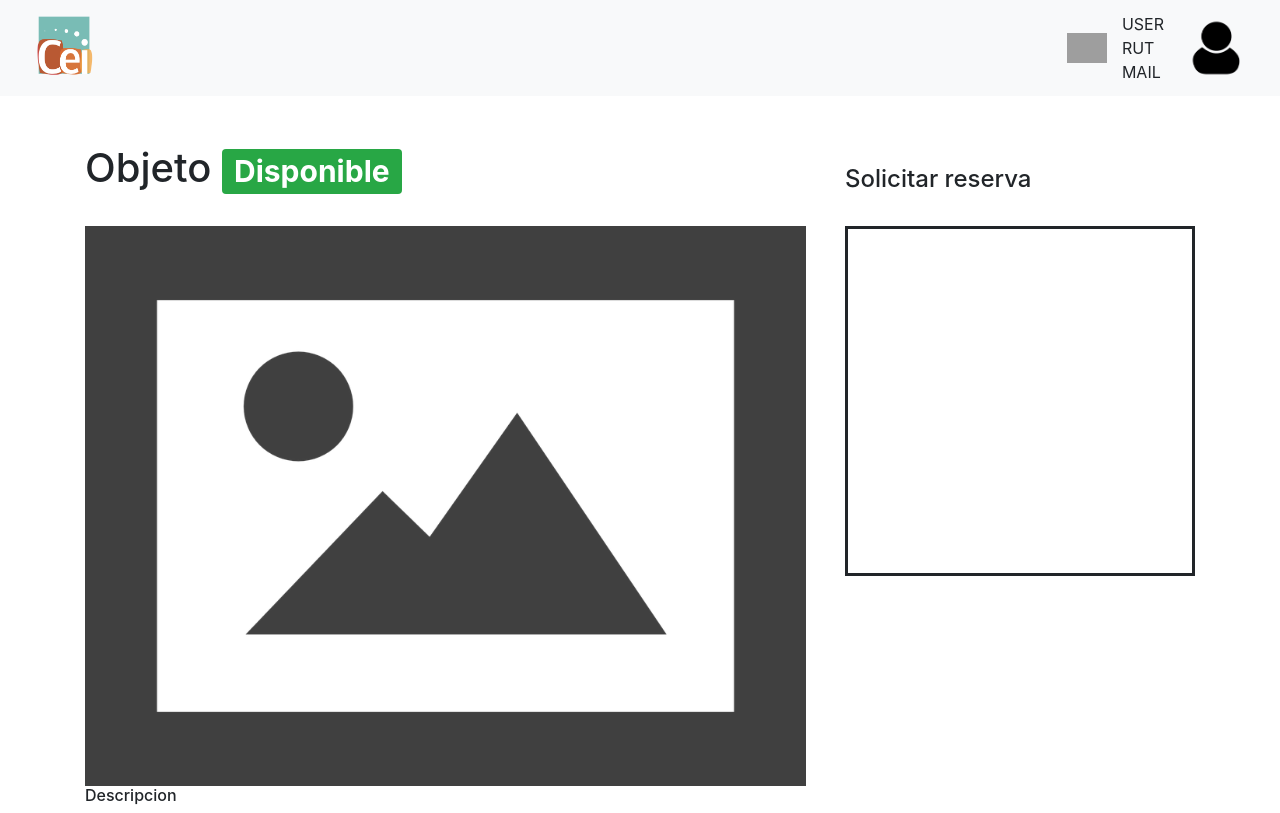
After one commit to DCC-CC4401/2018-1-Jocelyns-Minions-T3, a Django app: page /artProfile/ in a window 1280 px wide. The commit adds this page. Run offline with Django 3.2, Linux system fonts and the light colour scheme; some libraries are stand-ins or nearby versions; grey boxes are pictures that could not be loaded.

Commit message:
se agrega imagen de objeto y espacio para seleccion de fecha

```diff
--- a/Tarea3/urls.py
+++ b/Tarea3/urls.py
@@ -18,5 +18,6 @@ from django.urls import path, include
 
 urlpatterns = [
     path('base/',include('inventario_CEI.urls')),
+    path('artProfile/',include('inventario_CEI.urls')),
     path('admin/', admin.site.urls),
 ]
--- a/inventario_CEI/urls.py
+++ b/inventario_CEI/urls.py
@@ -3,5 +3,6 @@ from django.urls import path
 from . import views
 
 urlpatterns=[
-    path('',views.base,name='base'),
+    #path('',views.base,name='base'),
+    path('',views.artProfile,name='artProfile'),
 ]
--- a/inventario_CEI/views.py
+++ b/inventario_CEI/views.py
@@ -5,3 +5,6 @@ from django.http import HttpResponse
 # Create your views here.
 def base(request):
     return render(request,'inventario_CEI/base.html')
+
+def artProfile(request):
+    return render(request, 'inventario_CEI/artProfile.html')
--- /dev/null
+++ b/templates/inventario_CEI/artProfile.html
@@ -0,0 +1,28 @@
+{% extends 'inventario_CEI/base.html' %}
+{% load static %}
+{% block content %}
+
+    <div class="container bs-docs-container">
+        <div class="row pt-5 align-items-end">
+            <div class="col-8">
+                <h1>Objeto <span class="badge badge-success">Disponible</span></h1>
+            </div>
+            <div class="col-4">
+                <h4>Solicitar reserva</h4>
+            </div>
+        </div>
+        <div class="row">
+            <div class="col-8 pt-4 pr-4">
+
+                <img src="{% static "img/img.png" %}" alt="objeto" style="width:100%"/>
+                <h6>Descripcion</h6>
+            </div>
+
+            <div class="col-4 pt-4 ">
+                <div style="height:350px;border-style:solid">
+                </div>
+            </div>
+
+        </div>
+    </div>
+{% endblock %}
--- a/templates/inventario_CEI/base.html
+++ b/templates/inventario_CEI/base.html
@@ -14,7 +14,7 @@
         <div class="container-fluid  bg-light ">
             <div class="navbar navbar-expand-xl navbar-light bg-light justify-content-between">
                 <a class="navbar-brand text-white" href="#">
-                    <img src="{% static "img/cei_logo.png" %}" alt="logo" width="70" height="70"/> <!--poner foto aqui-->
+                    <img src="{% static "img/cei_logo.png" %}" alt="logo" width="70" height="70"/>
                 </a>
                 <div class="row align-items-center">
                     <div class="col-sm">
@@ -31,7 +31,6 @@
                             MAIL
                         </div>
                     </div>
-
                     <div class="col"-sm>
                         <img src="{% static "img/user.png" %}" alt="user" width="70" height="60"/>
                     </div>
```
Also changed, not shown: templates/static/img/img.png (added).
